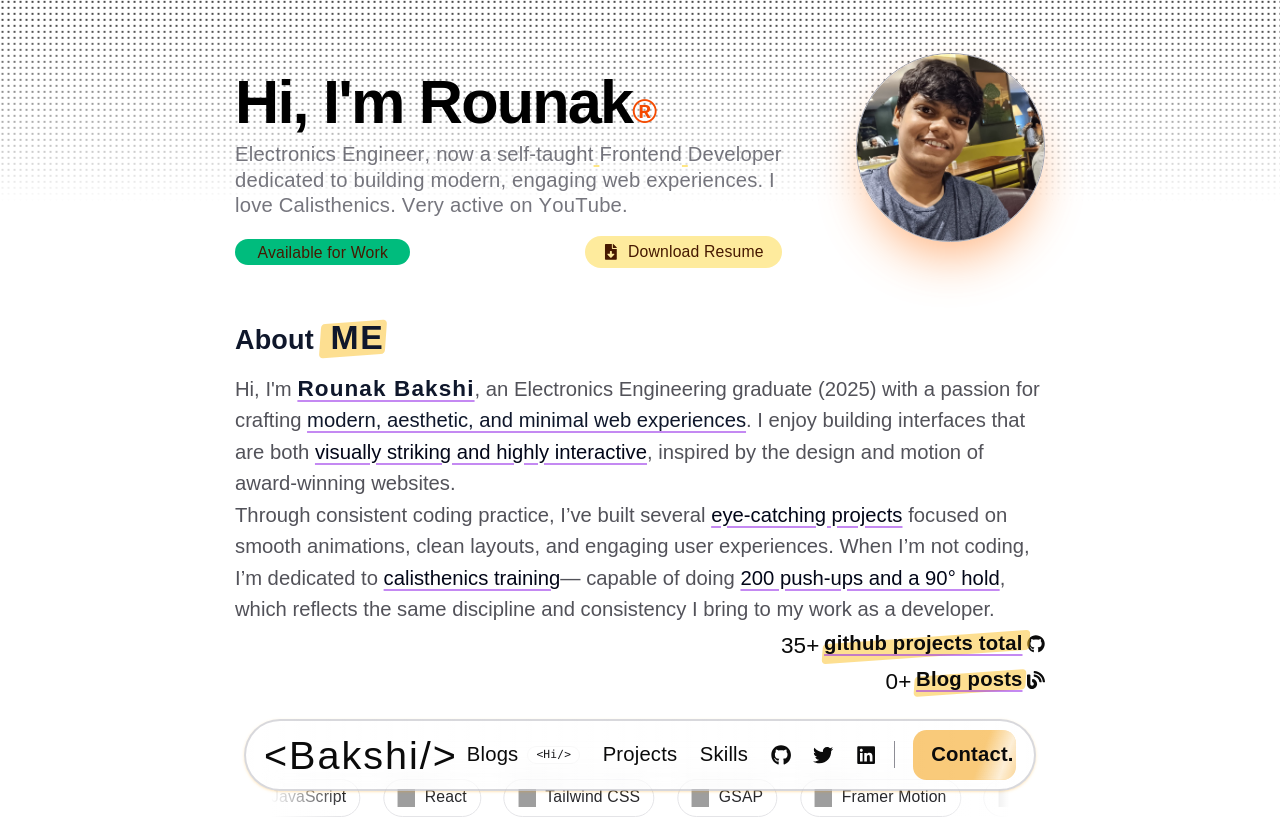
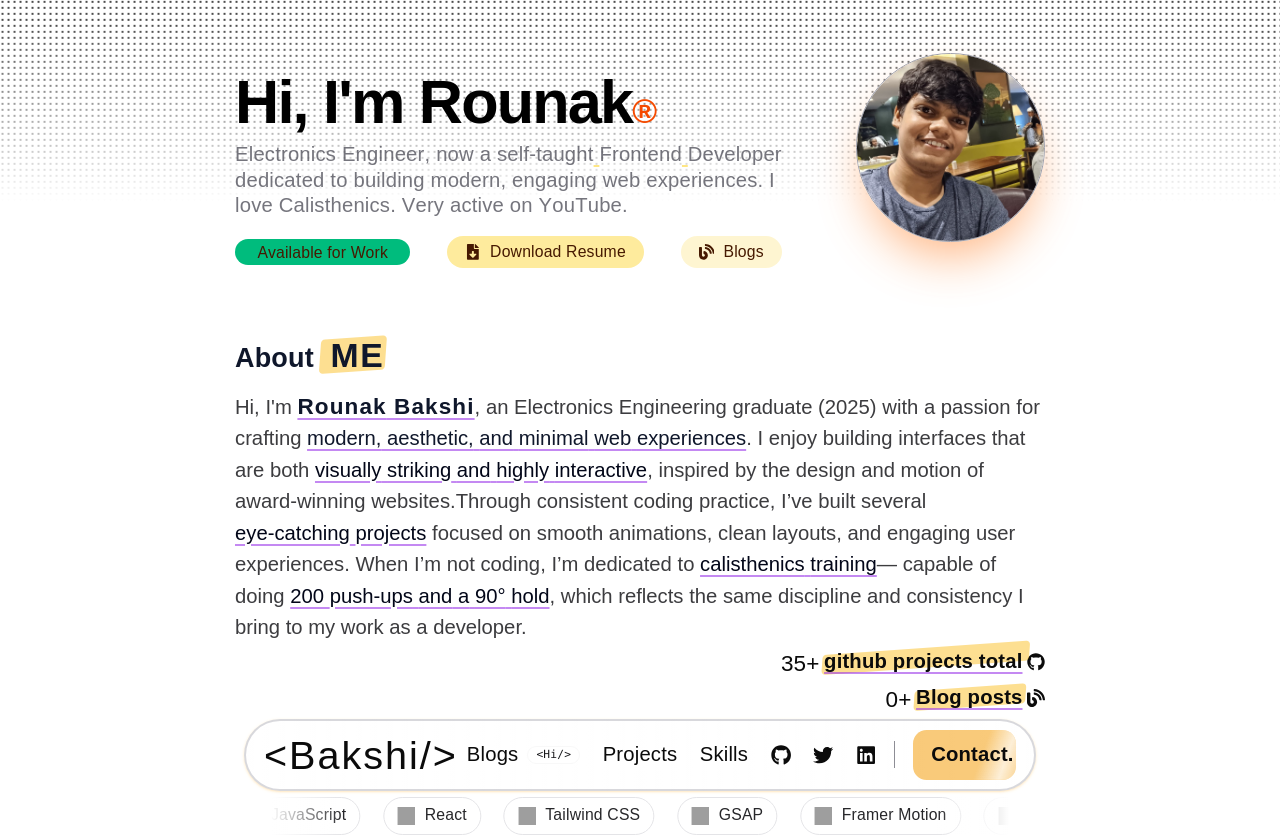
Before and after one commit to rou-nak-cloud/Dev.Portfolios, a React (Vite) app in the folder Portfolio_v3.1/: page / in a window 1280 px wide. Shown: the top 836 px of the page. Built offline with nearby package versions, Linux system fonts and the light colour scheme; grey boxes are pictures that could not be loaded; a web font is replaced by a local one.

Commit message:
Blog Button and all Home section gsap animation finish

```diff
--- /dev/null
+++ b/Portfolio_v3.1/src/components/BlogButton.jsx
@@ -0,0 +1,14 @@
+import { FaBlog, FaFileDownload } from "react-icons/fa";
+import { Link } from "react-router";
+
+export default function BlogButton() {
+  return (
+    <Link
+      to="/blogs"
+      className="relative inline-flex items-center gap-2 px-4 py-1 text-sm md:text-md font-cabinet font-medium text-amber-950 rounded-full bg-amber-100/80 backdrop-blur-md hover:bg-amber-100 transition-all duration-300 hover:shadow-md hover:shadow-amber-300/30 active:scale-95"
+    >
+      <FaBlog className="text-md" />
+      <span>Blogs</span>
+    </Link>
+  );
+}
--- a/Portfolio_v3.1/src/components/Hero.jsx
+++ b/Portfolio_v3.1/src/components/Hero.jsx
@@ -5,6 +5,7 @@ import { useRef } from "react";
 import gsap from "gsap";
 import { SplitText } from "gsap/SplitText";
 import { useGSAP } from "@gsap/react";
+import BlogButton from "./BlogButton";
 
 export default function Hero() {
   // image avatar
@@ -17,7 +18,11 @@ export default function Hero() {
   const HomeButtonsRef = useRef(null);
   const WorkRef = useRef(null);
   const ButtonRef = useRef(null);
+  const BlogButtonRef = useRef(null);
   const ProfileRef = useRef(null);
+
+  const AboutRef = useRef(null);
+  const AboutParaRef = useRef(null);
 
   // GSAP settings
   gsap.registerPlugin(useGSAP, SplitText);
@@ -113,7 +118,8 @@ export default function Hero() {
       duration: 0.9,
       ease: "power3.out",
       delay: 0.4,
-    }).from(
+    })
+      .from(
         ButtonRef.current,
         {
           y: 30,
@@ -122,7 +128,18 @@ export default function Hero() {
           ease: "power3.out",
           delay: 0.2,
         },
-      "-=0.4",
+        "-=0.9",
+      )
+      .from(
+        BlogButtonRef.current,
+        {
+          y: 30,
+          opacity: 0,
+          duration: 0.9,
+          ease: "power3.out",
+          delay: 0.2,
+        },
+        "-=1",
       );
   });
 
@@ -135,6 +152,47 @@ export default function Hero() {
       ease: "power3.out",
       delay: 0.5,
     });
+  });
+
+  // AboutPara Gsap
+  useGSAP(() => {
+    const split = new SplitText(AboutParaRef.current, {
+      type: "lines,words",
+      linesClass: "overflow-hidden",
+      tag: "span", // ignore for spans for the underline to show
+    });
+
+    //LINE REVEAL (entry)
+    // gsap.from(split.lines, {
+    //   yPercent: 100,
+    //   opacity: 0,
+    //   stagger: 0.12,
+    //   ease: "power3.out",
+    //   scrollTrigger: {
+    //     trigger: AboutParaRef.current,
+    //     start: "top 85%",
+    //     end: "top 55%",
+    //     scrub: 1,
+    //   },
+    // });
+
+    // WORD COLOR FADE (scrub effect)
+    gsap.from(split.words, {
+      color: "#a1a1aa", // muted gray
+      stagger: 0.03,
+      opacity: 0.4,
+      ease: "none",
+      duration: 1,
+      scrollTrigger: {
+        trigger: AboutParaRef.current,
+        start: "top 10%",
+        end: "top 30%",
+        scrub: 1.5,
+        markers: true,
+      },
+    });
+
+    return () => split.revert();
   });
 
   return (
@@ -214,6 +272,9 @@ export default function Hero() {
               <div ref={ButtonRef}>
                 <Button />
               </div>
+              <div ref={BlogButtonRef}>
+                <BlogButton />
+              </div>
             </div>
           </div>
 
@@ -230,15 +291,18 @@ export default function Hero() {
         </div>
 
         {/* About section */}
-        <div>
-          <h2 className="text-2xl font-cabinet font-bold text-slate-900 mb-3">
+        <div ref={AboutRef}>
+          <h2 className="text-2xl font-cabinet font-bold text-slate-900 mb-3 mt-4">
             About{" "}
             <span className="font-melodrama font-bold text-3xl md:text-[3.2xl] pl-2 tracking-wider highlight-marker">
               ME
             </span>
           </h2>
           {/* Body Content */}
-          <p className="max-w-3xl font-cabinet text-md md:text-lg leading-tighter tracking-normal text-zinc-700/90">
+          <p
+            ref={AboutParaRef}
+            className="max-w-3xl font-cabinet text-md md:text-lg leading-tighter tracking-normal text-zinc-800/90"
+          >
             Hi, I'm{" "}
             <span className="custom-underline font-melodrama font-bold tracking-wider text-xl text-slate-900">
               Rounak Bakshi
--- a/Portfolio_v3.1/src/index.css
+++ b/Portfolio_v3.1/src/index.css
@@ -174,6 +174,9 @@
   text-underline-offset: 4px;
   text-decoration-thickness: 1.5px;
   /* cursor: pointer; */
+  position: relative;
+  display: inline-block;
+  z-index: 1;
   transition: text-decoration-color 0.2s;
 
   &:hover {
@@ -208,8 +211,9 @@ body {
   right: -2px;
   bottom: 2px;
   height: 1em;
-  background: rgba(251, 191, 36, 0.5); /* amber highlighter */
+  background: rgba(251, 191, 36, 0.5);
   transform: rotate(-4deg) skewX(-8deg);
+  transform-origin: left;
   z-index: -1;
   border-radius: 4px;
 
```
Lines whose indentation alone changed are shown as unchanged.
